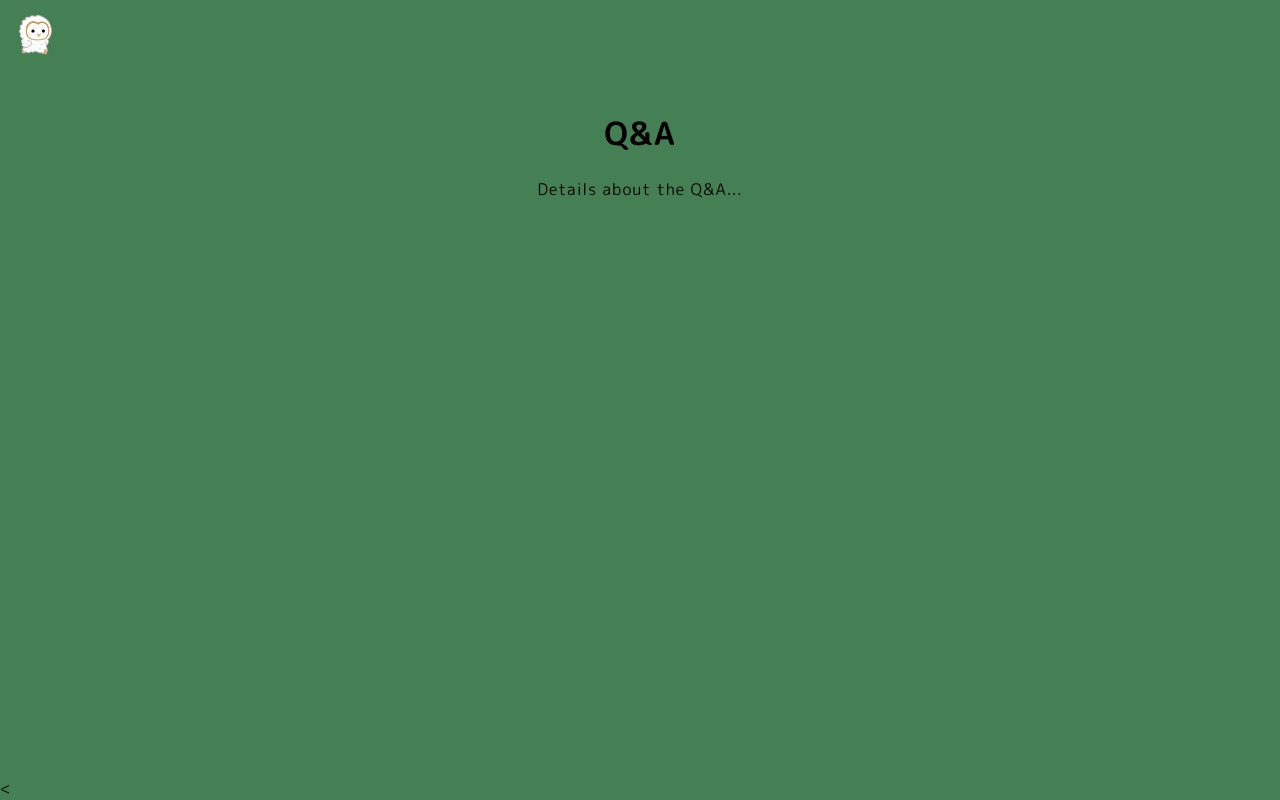
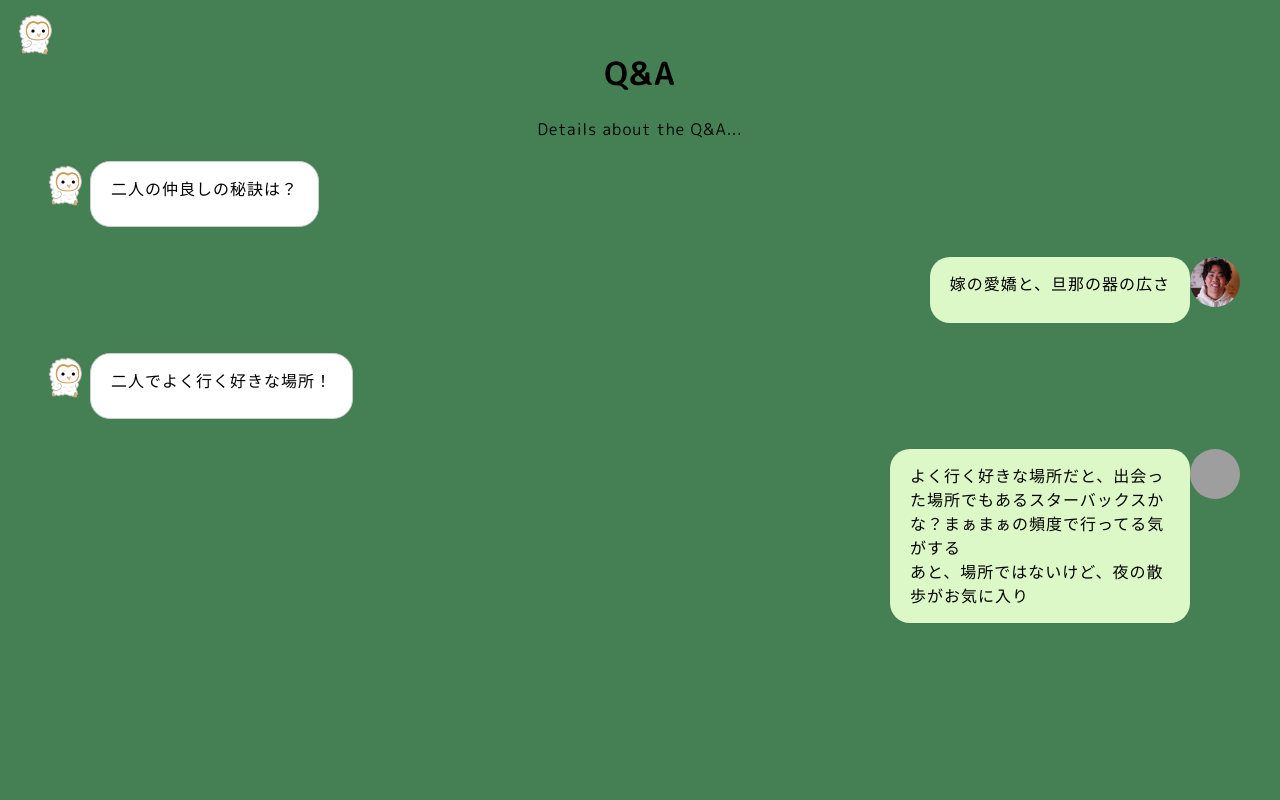
Before and after one commit to katio0613/0830profilebook, a plain HTML site: page QA.html in a window 1280 px wide. Drawn offline with Linux system fonts and the light colour scheme; grey boxes are pictures that could not be loaded.

Commit message:
Add files via upload

```diff
--- a/QA.html
+++ b/QA.html
@@ -143,58 +143,65 @@
       cursor: pointer;
     }
 
-    .footer-menu {
-      background-color: white;
-      border-top: 1px solid #ccc;
-      padding: 10px;
-      text-align: center;
-      width: 100%;
-	  margin-top: 40px
+    .chat-container {
+      max-width: 900px;
+      margin: 0 auto;
     }
 
-    .footer-menu a {
-      display: inline-block;
-      margin: 5px 10px;
-      text-decoration: none;
-      color: black;
-      font-size: 0.9em;
+    .message {
+  display: flex;
+  justify-content: center;
+  margin-bottom: 30px;
 }
 
-    .footer-menu a:hover {
-      background-color: #ddd;
+.message.left {
+  justify-content: flex-start;
 }
 
-	.footer-dropdown-container {
-		display: flex;
-		justify-content: center;
-		gap: 20px;
-		flex-wrap: wrap;
-		margin-top: 10px;
+.message.right {
+  justify-content: flex-end;
 }
 
-	.footer-dropdown {
-		text-align: center;
+.avatar-comment {
+  display: flex;
+  flex-direction: column;
+  align-items: center;
 }
 
-	.footer-submenu {
-		display: none;
-		margin-top: 5px;
+.avatar {
+  margin-bottom: 10px;
 }
 
-	.footer-submenu a {
-		display: block;
-		font-size: 0.85em;
-		color: #333;
-		text-decoration: none;
-		margin: 3px 0;
+.bubble {
+  max-width: 300px;
+  padding: 15px 20px;
+  border-radius: 20px;
+  font-size: 16px;
+  line-height: 1.5;
+  text-align: left;
 }
 
-	.footer-submenu a:hover {
-		background-color: #eee;
+.left .bubble {
+  background-color: #ffffff;
+  border: 1px solid #ccc;
+}
+
+.right .bubble {
+  background-color: #dcf8c6;
+  color: #000;
+}
+
+
+
+    .avatar img {
+		width: 50px;
+		height: 50px;
+		border-radius: 50%;
+		object-fit: cover;
 	}
 
     h1 {
-      padding-top: 80px;
+      padding-top: 20px;
       text-align: center;
     }
 
@@ -279,38 +286,39 @@
   <main>
   <h1>Q&A</h1>
   <p>Details about the Q&A...</p>
-  </main>
 
-<<!--
-<footer class="footer-menu">
-  <a href="index.html">Home</a>
-  <a href="table.html">Table</a>
-  <a href="menu.html">Food&Drink</a>
-  <a href="photos.html">前撮り写真</a>
-  <a href="share.html">写真シェア</a>
+  <div class="message left">
+  <div class="avatar">
+    <img src="icon.png" alt="User 1" />
+  </div>
+  <div class="bubble">二人の仲良しの秘訣は？</div>
+</div>
 
-  <div class="footer-dropdown-container">
-    <div class="footer-dropdown">
-      <a href="#" onclick="toggleFooterSubMenu(event, 'footer-submenu-about')">About us ▼</a>
-      <div id="footer-submenu-about" class="footer-submenu">
-        <a href="memory.html">二人の紹介</a>
-        <a href="favorite.html">My favorite</a>
-        <a href="QA.html">Q&A</a>
+<div class="message right">
+  <div class="bubble">嫁の愛嬌と、旦那の器の広さ</div>
+  <div class="avatar">
+    <img src="kaito.jpg" alt="User 2" />
   </div>
 </div>
 
-    <div class="footer-dropdown">
-      <a href="#" onclick="toggleFooterSubMenu(event, 'footer-submenu-concept')">私たちのこだわり ▼</a>
-      <div id="footer-submenu-concept" class="footer-submenu">
-        <a href="playlist.html">Playlist</a>
-        <a href="gift.html">プチギフトの紹介</a>
-        <a href="book.html">プロフィールブックについて</a>
+<div class="message left">
+  <div class="avatar">
+    <img src="icon.png" alt="User 1" />
+  </div>
+  <div class="bubble">二人でよく行く好きな場所！</div>
+</div>
+
+<div class="message right">
+  <div class="bubble">よく行く好きな場所だと、出会った場所でもあるスターバックスかな？まぁまぁの頻度で行ってる気がする
+					<br>あと、場所ではないけど、夜の散歩がお気に入り
+					</div>
+  <div class="avatar">
+    <img src="natsumi.jpg" alt="User 2" />
   </div>
 </div>
-  </div>
-</footer>
--->
 
+
+  </main>
 
 
   <script>
```
Lines whose indentation alone changed are shown as unchanged.
